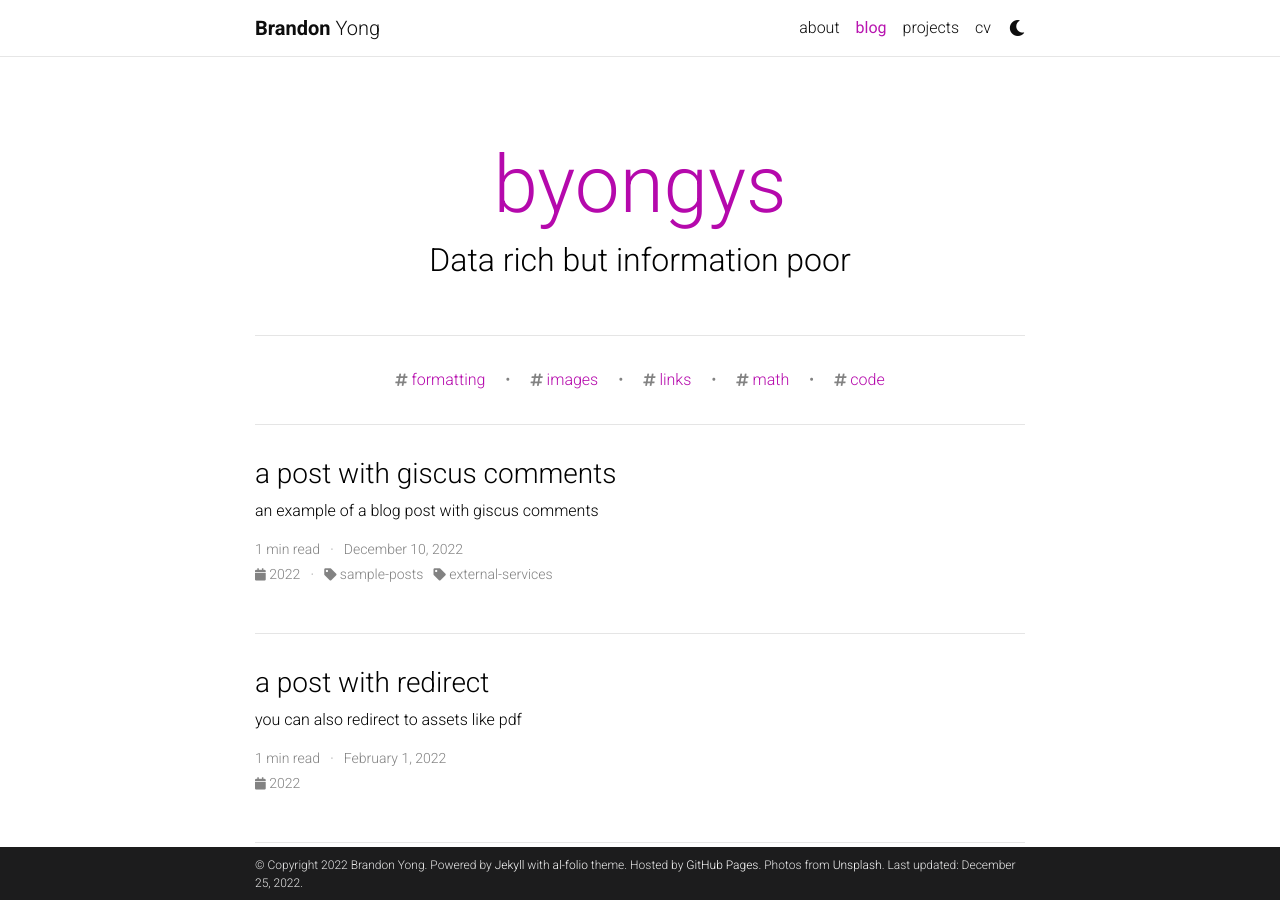
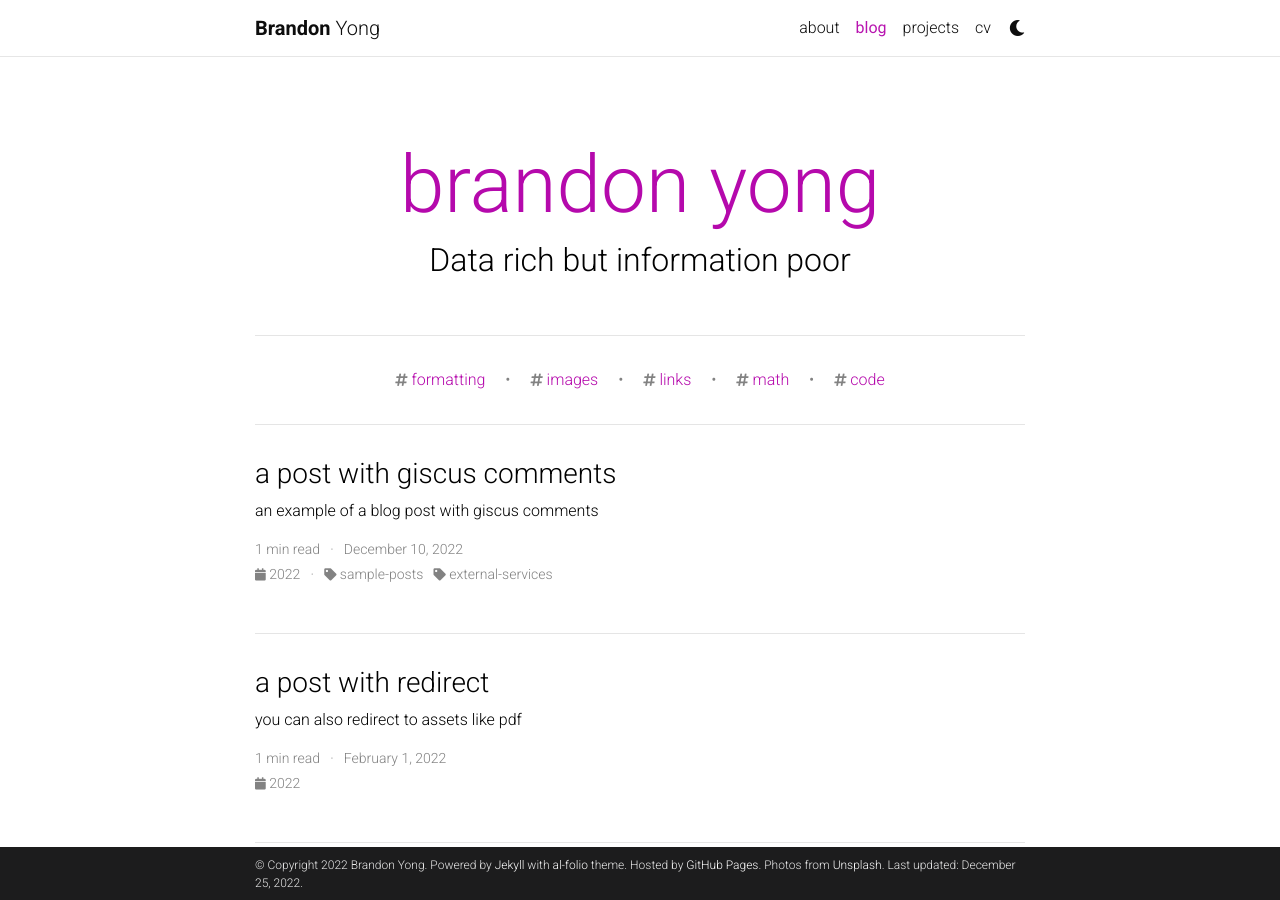
Before and after one commit to brandonyongys/brandonyongys.github.io, a Jekyll site: the page built from blog/index.html, in a window 1280 px wide and 900 px high. Built offline with Jekyll 4.4.1, drawn with Linux system fonts in a browser that asks for light colours; the list of posts is cut into pages by our own code; comment, search, counter and statistics services are not loaded; a style sheet for code colours, icons or effects is not loaded.

Commit message:
Updated blog name

```diff
--- a/_config.yml
+++ b/_config.yml
@@ -114,7 +114,7 @@
 # Blog
 # -----------------------------------------------------------------------------
 
-blog_name: byongys # blog_name will be displayed in your blog page
+blog_name: brandon yong # blog_name will be displayed in your blog page
 blog_nav_title: blog # your blog must have a title for it to be displayed in the nav bar
 blog_description: Data rich but information poor
 permalink: /blog/:year/:title/
```
